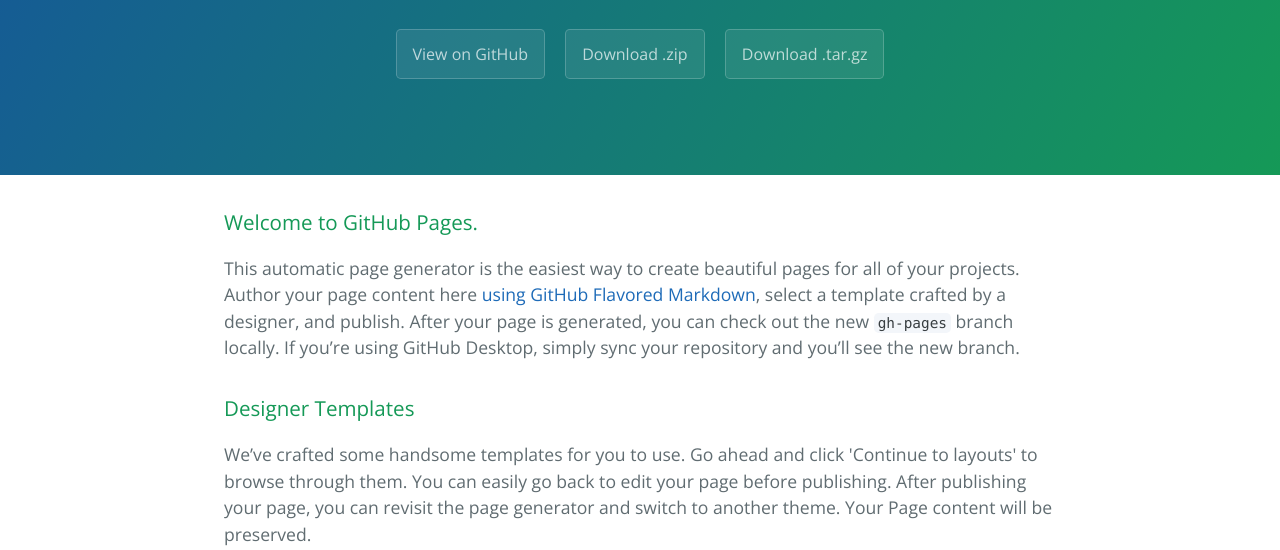
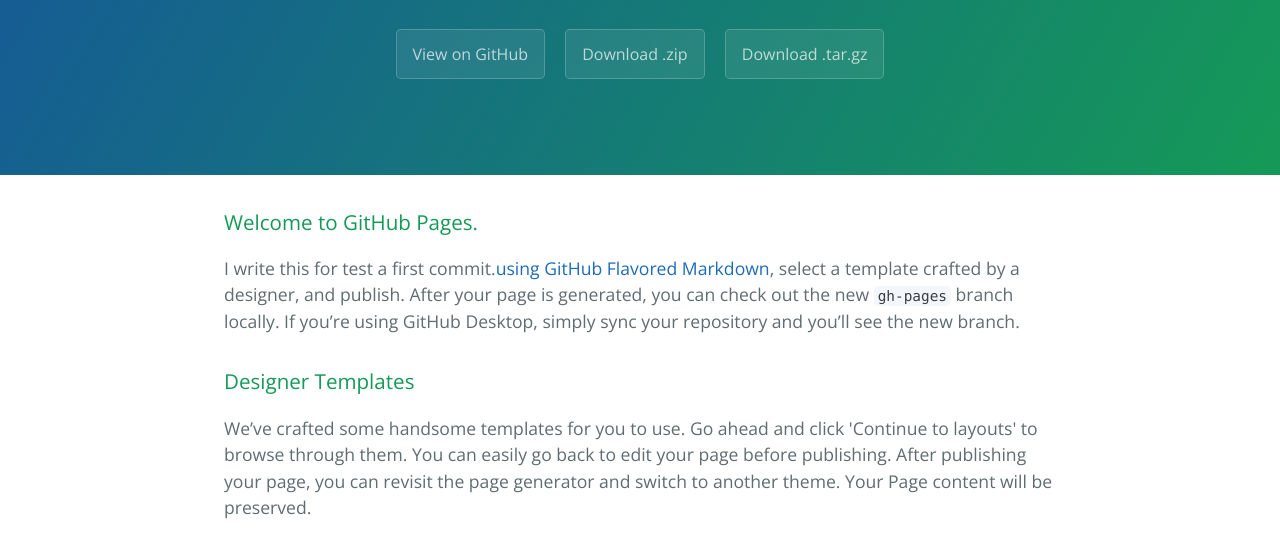
Before and after one commit to 1anacecilia/firstweb.github.io, a plain HTML site: page index.html in a window 1280 px wide. Shown: the part 208-758 px from the top of the page. Drawn offline with nearby package versions, Linux system fonts and the light colour scheme.

Commit message:
Update index.html

```diff
--- a/index.html
+++ b/index.html
@@ -22,7 +22,7 @@
       <h3>
 <a id="welcome-to-github-pages" class="anchor" href="#welcome-to-github-pages" aria-hidden="true"><span aria-hidden="true" class="octicon octicon-link"></span></a>Welcome to GitHub Pages.</h3>
 
-<p>This automatic page generator is the easiest way to create beautiful pages for all of your projects. Author your page content here <a href="https://guides.github.com/features/mastering-markdown/">using GitHub Flavored Markdown</a>, select a template crafted by a designer, and publish. After your page is generated, you can check out the new <code>gh-pages</code> branch locally. If you’re using GitHub Desktop, simply sync your repository and you’ll see the new branch.</p>
+<p>I write this for test a first commit.<a href="https://guides.github.com/features/mastering-markdown/">using GitHub Flavored Markdown</a>, select a template crafted by a designer, and publish. After your page is generated, you can check out the new <code>gh-pages</code> branch locally. If you’re using GitHub Desktop, simply sync your repository and you’ll see the new branch.</p>
 
 <h3>
 <a id="designer-templates" class="anchor" href="#designer-templates" aria-hidden="true"><span aria-hidden="true" class="octicon octicon-link"></span></a>Designer Templates</h3>
```
